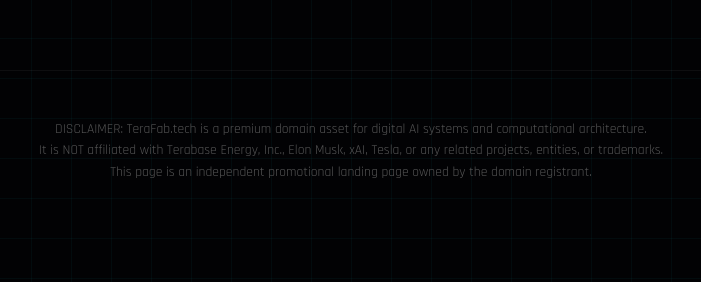
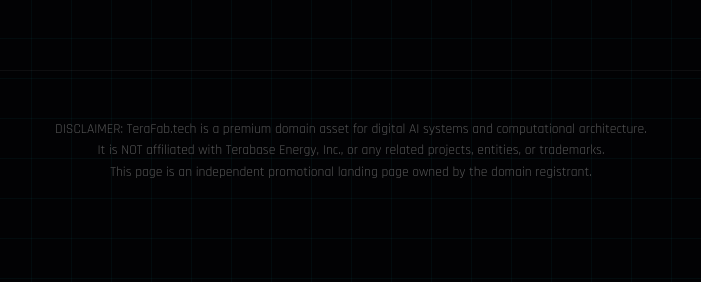
Before and after one commit to lianen168/terafab-tech-parking, a plain HTML site: page index.html in a window 1280 px wide. Shown: the part 3282-3564 px from the top of the page, 289-990 px from the left. Drawn offline with nearby package versions, Linux system fonts and the light colour scheme.

Commit message:
Remove reference to Elon Musk in disclaimer

```diff
--- a/index.html
+++ b/index.html
@@ -475,7 +475,7 @@
         <!-- Disclaimer - Risk mitigation strengthened -->
         <div class="disclaimer">
             DISCLAIMER: TeraFab.tech is a premium domain asset for digital AI systems and computational architecture.<br>
-            It is NOT affiliated with Terabase Energy, Inc., Elon Musk, xAI, Tesla, or any related projects, entities, or trademarks.<br>
+            It is NOT affiliated with Terabase Energy, Inc., or any related projects, entities, or trademarks.<br>
             This page is an independent promotional landing page owned by the domain registrant.
         </div>
     </div>
```
